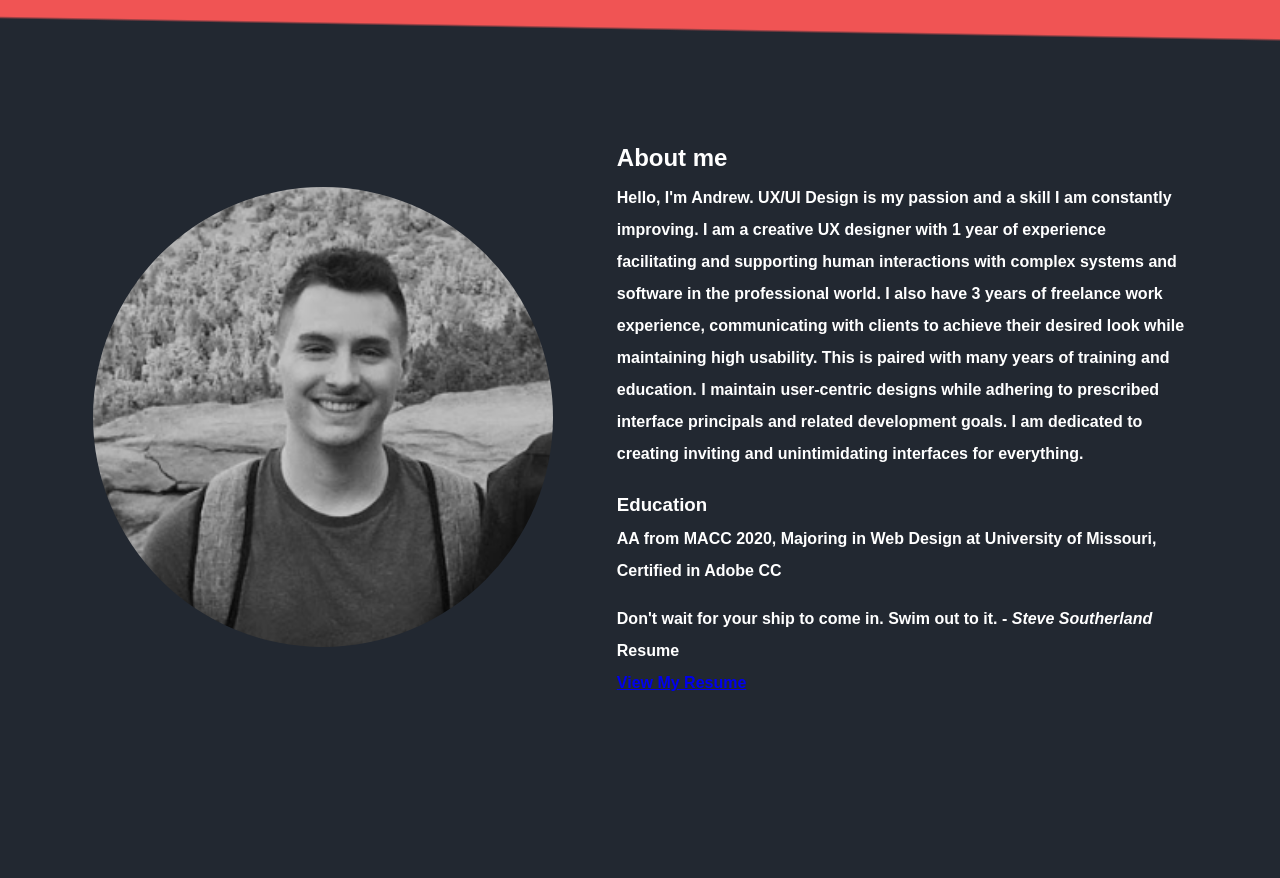
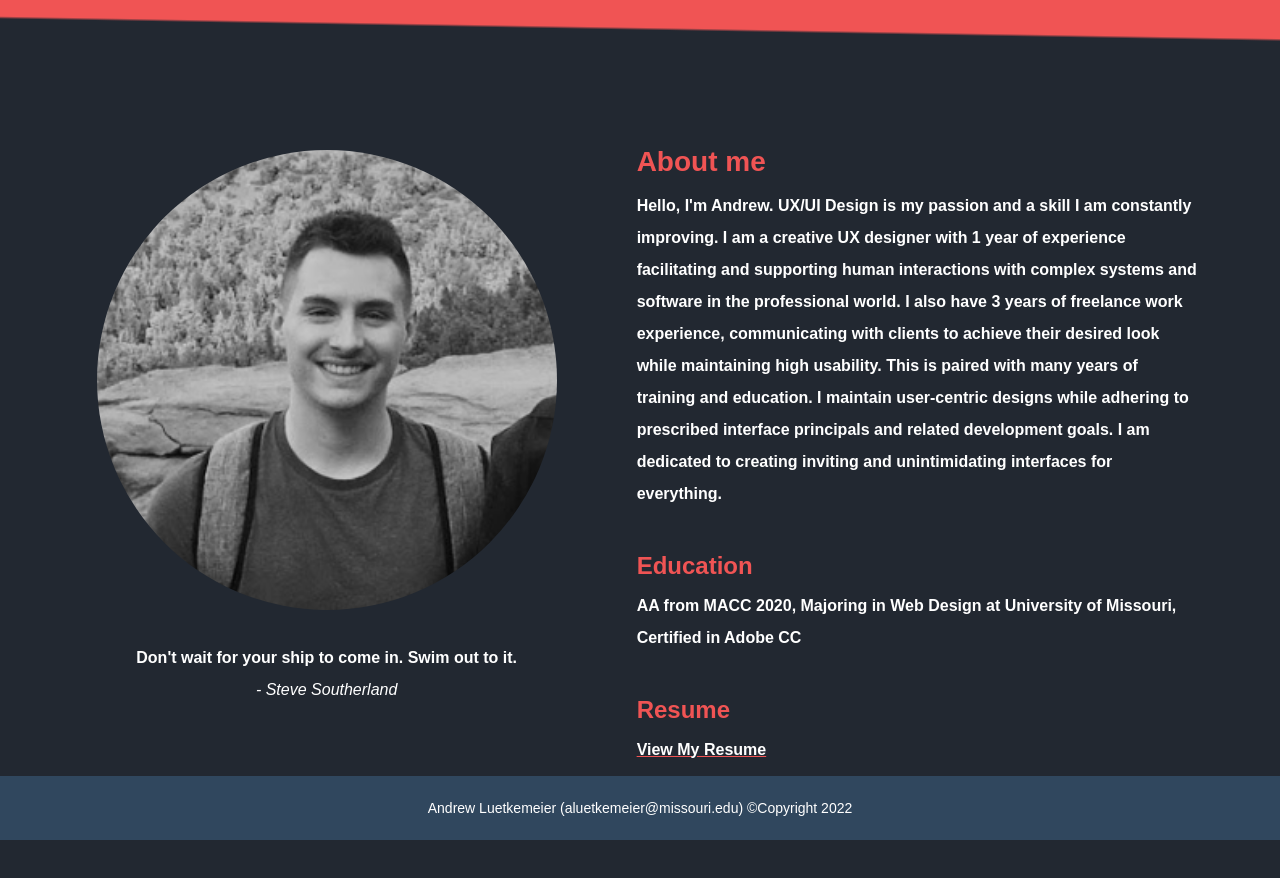
Before and after one commit to AndyLuet/andyluet.github.io, a plain HTML site: page islt_7310/about.html in a window 1280 px wide. Shown: the part 280-1158 px from the top of the page. Before the commit the page ends 979 px from the top, so only its background shows below. Drawn offline with Linux system fonts and the light colour scheme.

Commit message:
Add files via upload

```diff
--- a/islt_7310/about.html
+++ b/islt_7310/about.html
@@ -56,13 +56,18 @@
         </header>
 
         <main>
-            <img
-                class="about-image"
-                height="1000"
-                width="1000"
-                src="./testtesttest.png"
-                alt=""
-            />
+            <div class="about-image">
+                <img
+                    height="1000"
+                    width="1000"
+                    src="./testtesttest.png"
+                    alt="Me, Andy"
+                />
+                <blockquote>
+                    Don't wait for your ship to come in. Swim out to it.
+                    <em>- Steve Southerland</em>
+                </blockquote>
+            </div>
 
             <div class="about-content">
                 <h2>About me</h2>
@@ -86,17 +91,17 @@
                     AA from MACC 2020, Majoring in Web Design at University of
                     Missouri, Certified in Adobe CC
                 </p>
-                <blockquote>
-                    Don't wait for your ship to come in. Swim out to it. -
-                    <em>Steve Southerland</em>
-                </blockquote>
-
                 <h4>Resume</h4>
 
                 <a href="./Andrew_Luetkemeier_Resume.PDF">View My Resume</a>
             </div>
         </main>
 
-        <footer></footer>
+        <footer>
+            <p>
+                Andrew Luetkemeier (aluetkemeier@missouri.edu) &copy;Copyright
+                2022
+            </p>
+        </footer>
     </body>
 </html>
--- a/islt_7310/style.scss
+++ b/islt_7310/style.scss
@@ -12,6 +12,7 @@ html {
 body {
     max-width: 1360px;
     padding: 0 32px;
+    height: 100%;
 }
 
 header {
@@ -38,28 +39,62 @@ header {
 
 main {
     display: flex;
-    justify-content: center;
-    align-items: center;
     z-index: -3;
     width: 100%;
-    max-width: 90%;
-    margin: 0 auto;
-    &-wrapper {
-    }
-}
-
+    max-width: 92%;
+    margin: 0 auto 240px;
     .about-image {
+        display: flex;
+        flex-direction: column;
+        align-items: center;
+        line-height: 2;
+        margin: 0 64px 0 0;
+        padding: 16px;
+        img {
             border-radius: 50%;
             width: 460px;
             height: 460px;
-    margin: 0 64px 0 0;
+            margin: 0 0 32px;
         }
-
+        blockquote {
+            font-weight: 600;
+            margin: 0 0 32px;
+            text-align: center;
+            em {
+                font-weight: 200;
+                &:before {
+                    content: "\A";
+                    white-space: pre;
+                }
+            }
+        }
+    }
     .about-content {
         font-weight: 600;
         line-height: 2;
+        h2 {
+            font-size: 28px;
+            color: #f05454;
+        }
+        h3 {
+            font-size: 24px;
+            color: #f05454;
+        }
         p {
-        margin-bottom: 16px;
+            margin: 0 0 32px;
+        }
+        h4 {
+            font-size: 24px;
+            color: #f05454;
+        }
+        a {
+            color: white;
+            text-decoration: underline 1px #f05454;
+            transition: all 100ms ease-in-out;
+            &:hover {
+                background-color: #f05454;
+            }
+        }
     }
 }
 
@@ -100,12 +135,18 @@ main {
     margin: 80px 0 32px;
 }
 
-// footer {
-//     display: flex;
-//     justify-content: center;
-//     align-items: center;
-//     height: 64px;
-//     text-align: center;
-//     font-size: 14px;
-//     margin: 256px 0 0;
-// }
+footer {
+    display: flex;
+    justify-content: center;
+    align-items: center;
+    position: absolute;
+    height: 64px;
+    width: 100%;
+    text-align: center;
+    font-size: 14px;
+    // margin: 256px 0 0;
+    background-color: #30475e;
+    bottom: -320px;
+    left: 0;
+    z-index: 20;
+}
```
Also changed, not shown: islt_7310/style.css, 1 other file. Lines whose indentation alone changed are shown as unchanged.
